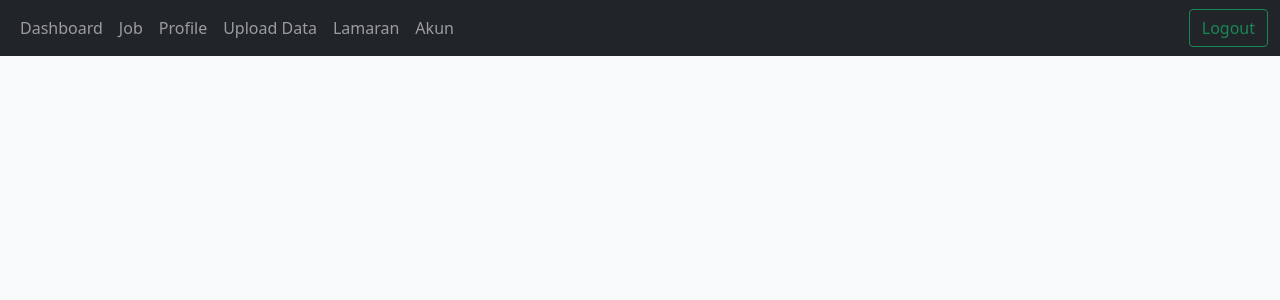
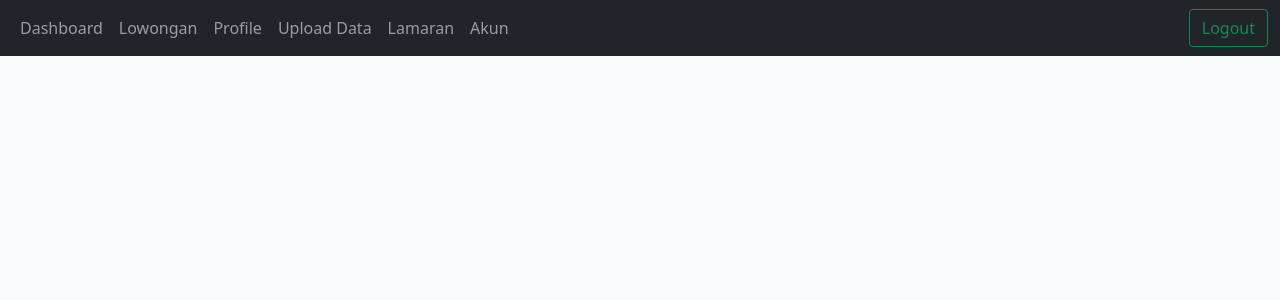
Before and after one commit to itmja/mja_low, a PHP site: page /lowongan/daftar/data/head.php in a window 1280 px wide. Shown: the top 300 px of the page. Run offline with PHP 8.4, Linux system fonts and the light colour scheme; the visitor is signed in with stand-in values (Sample User, id 1).

Commit message:
Update head.php

```diff
--- a/daftar/data/head.php
+++ b/daftar/data/head.php
@@ -65,7 +65,7 @@
           <a class="nav-link" aria-current="page" href="index.php">Dashboard</a>
         </li>
         <li class="nav-item">
-          <a class="nav-link" href="job.php">Job</a>
+          <a class="nav-link" href="../../job.php">Lowongan</a>
         </li>
         <li class="nav-item">
           <a class="nav-link" href="profil.php">Profile</a>
```
